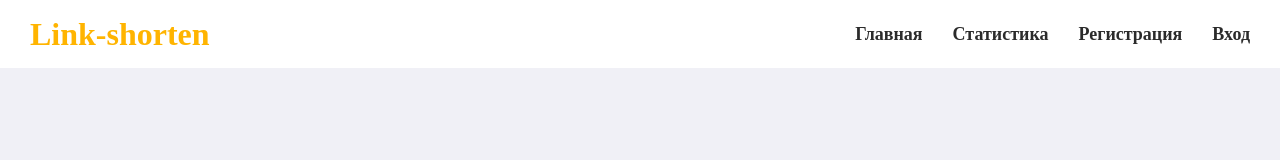
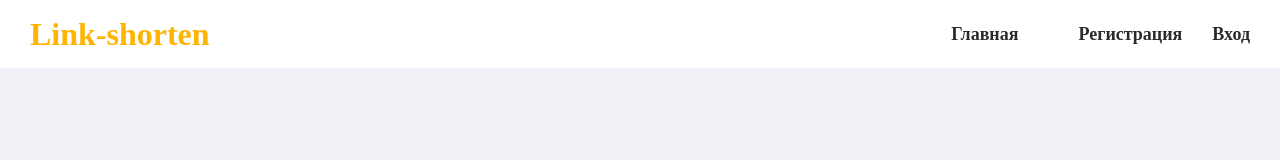
Before and after one commit to Pashimati/link-shorten, a React (Create React App) app: page / in a window 1280 px wide. Shown: the top 160 px of the page. Built offline with nearby package versions, Linux system fonts and the light colour scheme.

Commit message:
check loggedIn for statistics

```diff
--- a/src/components/header/Header.js
+++ b/src/components/header/Header.js
@@ -23,7 +23,7 @@ const Header = ({setLoggedIn, loggedIn}) => {
                             <Link className="menu-list__link" to="/">Главная</Link>
                         </li>
                         <li className="menu-list__item">
-                            <Link className="menu-list__link" to="statistic-links">Статистика</Link>
+                            {loggedIn? <Link className="menu-list__link" to="statistic-links">Статистика</Link> : null}
                         </li>
                         <li className="menu-list__item">
                             <Link className="menu-list__link" to="registration">Регистрация</Link>
```
